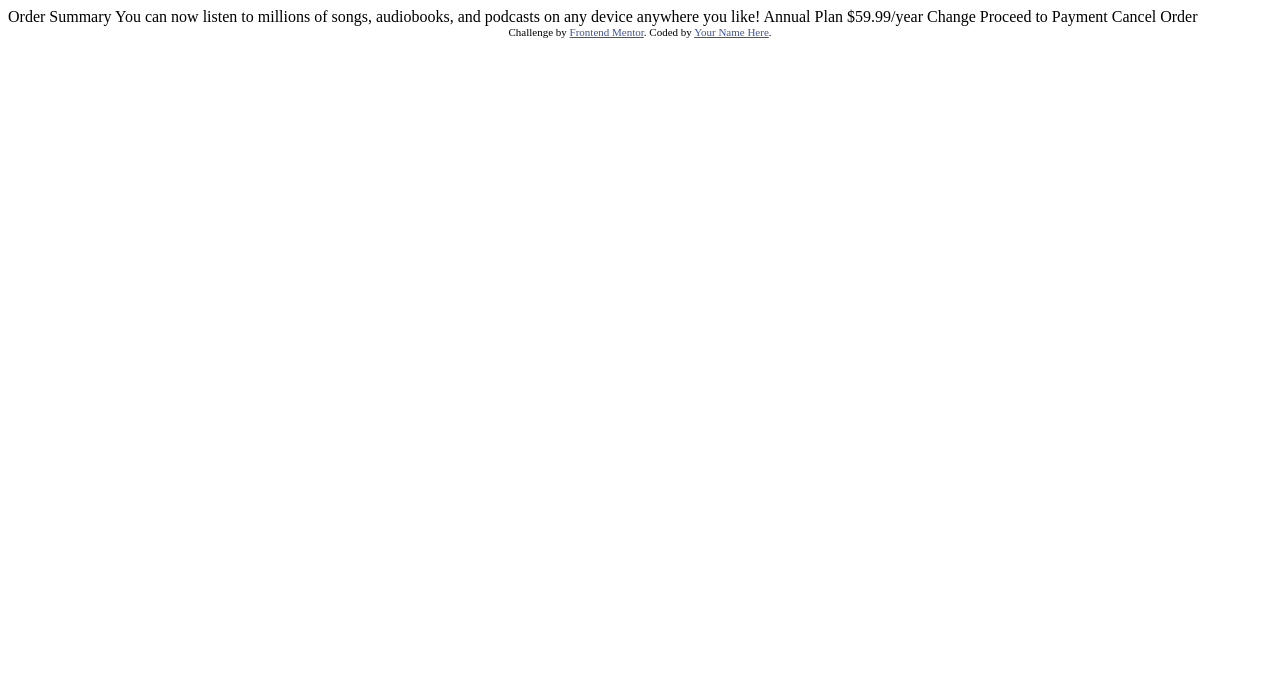
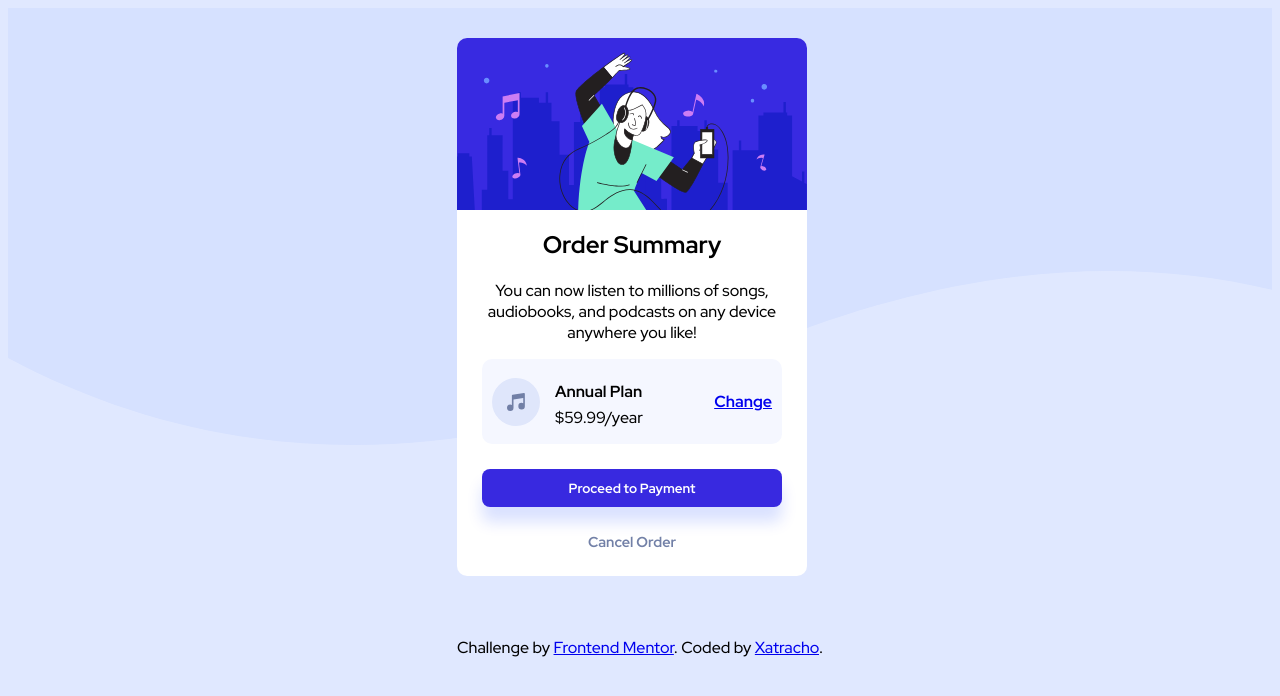
Before and after one commit to xatrach/Order-Summary, a plain HTML site: page index.html in a window 1280 px wide. Drawn offline with Linux system fonts and the light colour scheme.

Commit message:
Add files via upload

```diff
--- a/index.html
+++ b/index.html
@@ -4,34 +4,53 @@
   <meta charset="UTF-8">
   <meta name="viewport" content="width=device-width, initial-scale=1.0"> <!-- displays site properly based on user's device -->
 
-  <link rel="icon" type="image/png" sizes="32x32" href="./images/favicon-32x32.png">
+  <link rel="stylesheet" href="main.css">
 
   <title>Frontend Mentor | Order summary card</title>
 
-  <!-- Feel free to remove these styles or customise in your own stylesheet 👍 -->
-  <style>
-    .attribution { font-size: 11px; text-align: center; }
-    .attribution a { color: hsl(228, 45%, 44%); }
-  </style>
 </head>
 <body>
+  <main class="main">
+    <article class="card">
+      <img src="images/illustration-hero.svg" alt="person listening to music" class="card__image card__top-image">
 
+      <div class="card__info">
+        <div class="card__info-description">
+          <h1>
             Order Summary
-
+          </h1>
+          <p>
             You can now listen to millions of songs, audiobooks, and podcasts on any
           device anywhere you like!
+          </p>
+        </div>
 
+        <div class="card__plan">
+          <img src="images/icon-music.svg" alt="music icon" class="card__plan__image">
+          <div class="card__plan__item">
+            <h4>
               Annual Plan
+            </h4>
+            <p>
               $59.99/year
+            </p>
+          </div>
+          <a class="card__plan__change" href="#" >
+            Change
+          </a>
+        </div>
 
-  Change
-
+        <button class="card__buy__btn">
           Proceed to Payment
-  Cancel Order
+        </button>
+        <a class="card__cancel__btn" href="#">Cancel Order</a>
+      </div>
+    </article>
 
     <div class="attribution">
       Challenge by <a href="https://www.frontendmentor.io?ref=challenge" target="_blank">Frontend Mentor</a>.
-    Coded by <a href="#">Your Name Here</a>.
+      Coded by <a href="#">Xatracho</a>.
     </div>
+  </main>
 </body>
 </html>
--- /dev/null
+++ b/main.css
@@ -0,0 +1,109 @@
+@import url('https://fonts.googleapis.com/css2?family=Red+Hat+Display:wght@500;700;900&display=swap');
+
+
+
+/* Variables Start */
+
+:root {
+    --pale-blue: hsl(225, 100%, 94%);
+    --bright-blue: hsl(245, 75%, 52%);
+    --very-pale-blue: hsl(225, 100%, 98%);
+    --desaturated-blue: hsl(224, 23%, 55%);
+    --dark-blue: hsl(223, 47%, 23%);
+}
+
+/* Variables End */
+
+body {
+    background-color: var(--pale-blue);
+}
+
+.main {
+    display: grid;
+    justify-content:  center;
+    align-items: center;
+    height: 85vh;
+    font-family: 'Red Hat Display', sans-serif;
+    font: 16px;
+    background-image: url(images/pattern-background-desktop.svg);
+    background-repeat: no-repeat;
+
+}
+
+.card {
+    width: 350px;
+    border-radius: 10px;
+    background-color: white;
+}
+
+.card__top-image {
+    display: block;
+    width: 100%;
+    border-top-left-radius: 10px;
+    border-top-right-radius: 10px;
+}
+
+.card__info {
+
+    margin: 0 25px;
+}
+
+.card__info-description {
+    text-align: center;
+}
+
+/* Card Plan Start */
+
+.card__plan {
+    display: flex;
+    align-items: center;
+    background-color: var(--very-pale-blue);
+    border-radius: 10px;
+    margin-bottom: 25px;
+}
+
+.card__plan__image {
+    margin-left: 10px;
+    margin-right: 15px;
+}
+
+.card__plan__item h4 {
+    margin-bottom: 5px;
+}
+
+.card__plan__item p {
+    margin-top: 0px;
+}
+
+.card__plan__change {
+    margin: 0 10px 0 auto;
+    font-weight: bold;
+
+    /* Card Plan End */
+}
+/* Buttons Start */
+
+.card__buy__btn {
+    width: 100%;
+    background-color: var(--bright-blue);
+    color: white;
+    font-weight: bold;
+    font-family: 'Red Hat Display', sans-serif;
+    border: none;
+    border-radius: 8px;
+    padding: 10px;
+    margin-bottom: 25px;
+    box-shadow: 0 15px 15px 0 rgba(0, 51, 255, 0.15);
+}
+
+.card__cancel__btn {
+    display: block;
+    text-align: center;
+    margin-bottom: 25px;
+    text-decoration: none;
+    color: var(--desaturated-blue);
+    font-weight: 700;
+    font-size: .9em;
+}
+
+/* Buttons End */
```
Lines whose indentation alone changed are shown as unchanged.
